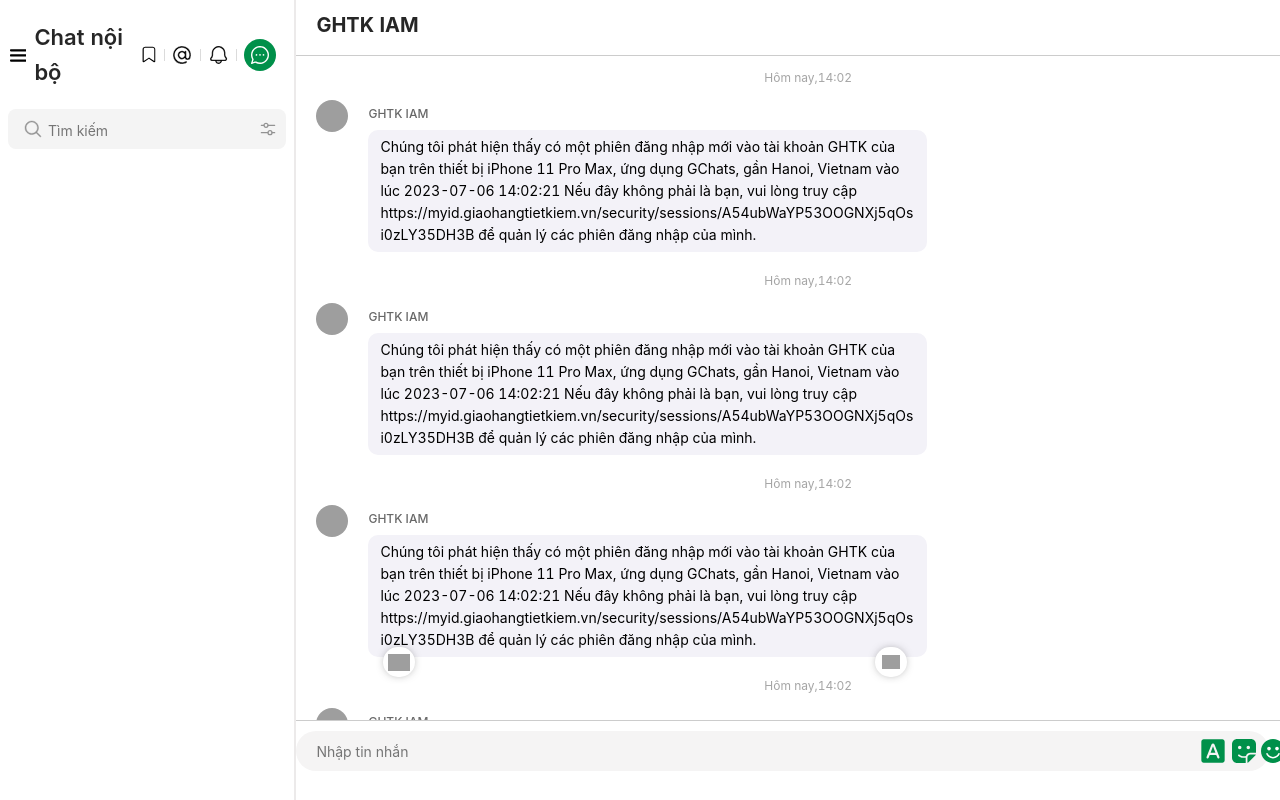
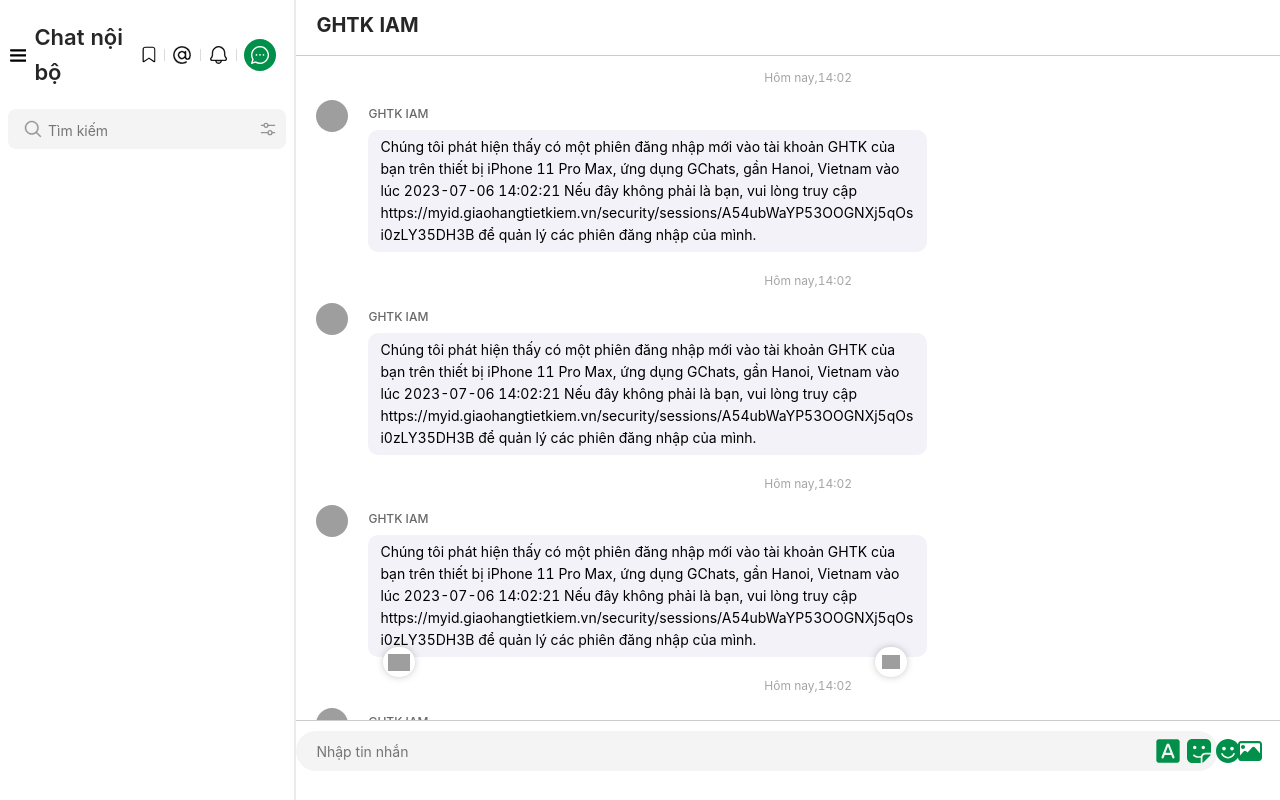
Before and after one commit to ducvo177/G-Chat_Fake, a Vue app in the folder gchat/: page / in a window 1280 px wide. Built offline with nearby package versions, Linux system fonts and the light colour scheme; grey boxes are pictures that could not be loaded.

Commit message:
fix_attachment

```diff
--- a/gchat/src/component/ChatBox.vue
+++ b/gchat/src/component/ChatBox.vue
@@ -195,7 +195,7 @@
 .chatbox-footer-attachment{
     display: flex;
     position: absolute;
-    left:70.5%;
+    left:67%;
 }
 .chatbox-footer-input{
     box-sizing: border-box;
@@ -203,7 +203,7 @@
     border-radius: 30px;
     line-height: 1.3;
     background: #f5f4f4;
-    width: 76%;
+    width: 72%;
     height: 50%;
     overflow: hidden;
     padding:20px;
```
